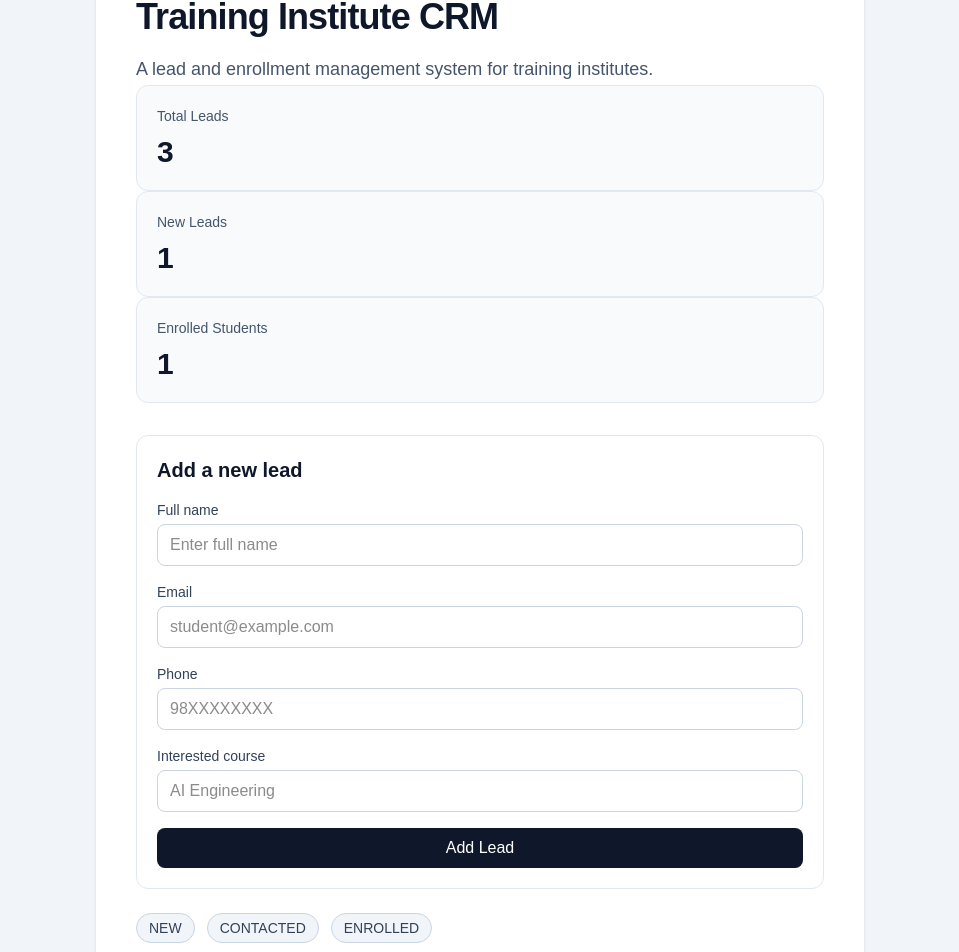
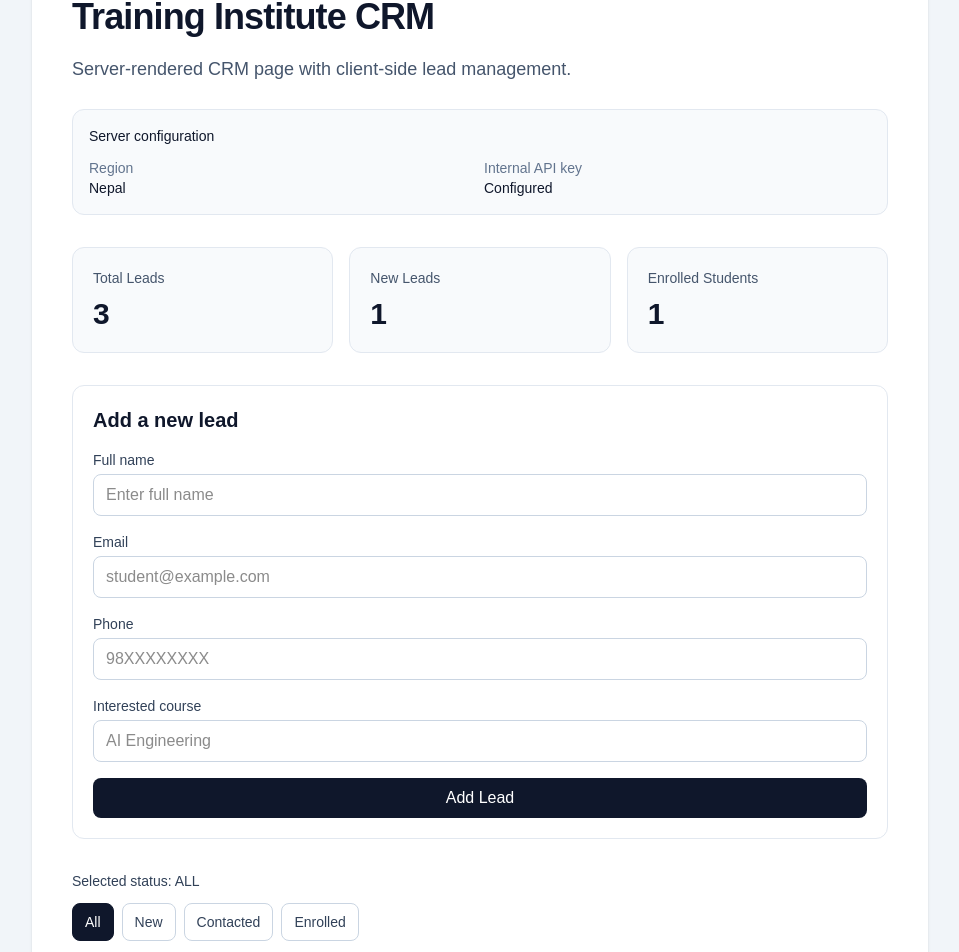
Before and after one commit to 8Prashant88/Training-Institute-CRM, a Next.js app: page / in a window 1280 px wide. Shown: the part 99-1051 px from the top of the page, without its empty margins (160-1119 px from the left). Built offline with nearby package versions, Linux system fonts and the light colour scheme; no server answers.

Commit message:
refactor: separate server and client components

```diff
--- a/src/app/page.tsx
+++ b/src/app/page.tsx
@@ -1,70 +1,14 @@
-"use client";
-
-import { useState } from "react";
-import DashboardStat from "@/components/DashboardStat";
-import LeadList from "@/components/LeadList";
-import LeadStatusBadge from "@/components/LeadStatusBadge";
-import type { Lead } from "@/types/lead";
-import InquiryForm from "@/components/InquiryForm";
-
-type StatusFilter = "ALL" | Lead["status"];
-
-const sampleLeads: Lead[] = [
-  {
-    id: "lead-001",
-    fullName: "Prashant Sapkota",
-    email: "prashant@example.com",
-    phone: "9800000000",
-    interestedCourse: "AI Engineering",
-    status: "NEW",
-  },
-  {
-    id: "lead-002",
-    fullName: "Sita Sharma",
-    email: "sita@example.com",
-    phone: "9800000001",
-    interestedCourse: "Data Science",
-    status: "CONTACTED",
-  },
-  {
-    id: "lead-003",
-    fullName: "Rohan Thapa",
-    email: "rohan@example.com",
-    phone: "9800000002",
-    interestedCourse: "Cybersecurity",
-    status: "ENROLLED",
-  },
-];
+import LeadManager from "@/components/LeadManager";
+import { initialLeads } from "@/data/initial-leads";
+import { getServerConfigSummary } from "@/lib/server-config";
 
 export default function HomePage() {
-  const [leads, setLeads] = useState<Lead[]>(sampleLeads);
-
-  const [selectedStatus, setSelectedStatus] = useState<StatusFilter>("ALL");
-
-  const filteredLeads =
-    selectedStatus === "ALL"
-      ? leads
-      : leads.filter((lead) => lead.status === selectedStatus);
-
-  function getFilterButtonClass(status: StatusFilter) {
-    const baseClasses =
-      "rounded-lg border px-3 py-2 text-sm font-medium transition";
-
-    if (selectedStatus === status) {
-      return `${baseClasses} border-slate-900 bg-slate-900 text-white`;
-    }
-
-    return `${baseClasses} border-slate-300 bg-white text-slate-700 hover:bg-slate-100`;
-  }
-  function handleCreateLead(newLead: Lead) {
-    setLeads((currentLeads) => [newLead, ...currentLeads]);
-  }
-
+  const configSummary = getServerConfigSummary();
   return (
-    <main className="flex min-h-screen items-center justify-center bg-slate-100 p-6">
-      <section className="w-full max-w-3xl rounded-2xl bg-white p-10 shadow-sm">
+    <main className="min-h-screen bg-slate-100 p-6">
+      <section className="mx-auto w-full max-w-4xl rounded-2xl bg-white p-10 shadow-sm">
         <p className="mb-3 text-sm font-semibold uppercase tracking-wider text-slate-500">
-          Day 2
+          Day 4
         </p>
 
         <h1 className="text-4xl font-bold tracking-tight text-slate-900">
@@ -72,69 +16,33 @@ export default function HomePage() {
         </h1>
 
         <p className="mt-4 max-w-2xl text-lg leading-8 text-slate-600">
-          A lead and enrollment management system for training institutes.
+          Server-rendered CRM page with client-side lead management.
         </p>
-
-        <DashboardStat label="Total Leads" value={leads.length} />
-
-        <DashboardStat
-          label="New Leads"
-          value={leads.filter((lead) => lead.status === "NEW").length}
-        />
-
-        <DashboardStat
-          label="Enrolled Students"
-          value={leads.filter((lead) => lead.status === "ENROLLED").length}
-        />
-        <InquiryForm onCreateLead={handleCreateLead} />
-
-        <div className="mt-6 flex flex-wrap gap-3">
-          <LeadStatusBadge status="NEW" />
-          <LeadStatusBadge status="CONTACTED" />
-          <LeadStatusBadge status="ENROLLED" />
-        </div>
-        <div className="mt-8">
-          <p className="mb-3 text-sm font-medium text-slate-700">
-            Selected status: {selectedStatus}
+        <div className="mt-6 rounded-xl border border-slate-200 bg-slate-50 p-4">
+          <p className="text-sm font-medium text-slate-900">
+            Server configuration
           </p>
 
-          <div className="flex flex-wrap gap-2">
-            <button
-              type="button"
-              onClick={() => setSelectedStatus("ALL")}
-              className={getFilterButtonClass("ALL")}
-            >
-              All
-            </button>
+          <dl className="mt-3 grid gap-2 text-sm sm:grid-cols-2">
+            <div>
+              <dt className="text-slate-500">Region</dt>
+              <dd className="font-medium text-slate-900">
+                {configSummary.region}
+              </dd>
+            </div>
 
-            <button
-              type="button"
-              onClick={() => setSelectedStatus("NEW")}
-              className={getFilterButtonClass("NEW")}
-            >
-              New
-            </button>
+            <div>
+              <dt className="text-slate-500">Internal API key</dt>
+              <dd className="font-medium text-slate-900">
+                {configSummary.internalApiKeyConfigured
+                  ? "Configured"
+                  : "Missing"}
+              </dd>
+            </div>
+          </dl>
+        </div>
 
-            <button
-              type="button"
-              onClick={() => setSelectedStatus("CONTACTED")}
-              className={getFilterButtonClass("CONTACTED")}
-            >
-              Contacted
-            </button>
-
-            <button
-              type="button"
-              onClick={() => setSelectedStatus("ENROLLED")}
-              className={getFilterButtonClass("ENROLLED")}
-            >
-              Enrolled
-            </button>
-          </div>
-        </div>
-        <div className="mt-8">
-          <LeadList leads={filteredLeads} />
-        </div>
+        <LeadManager initialLeads={initialLeads} />
       </section>
     </main>
   );
--- /dev/null
+++ b/src/components/LeadManager.tsx
@@ -0,0 +1,141 @@
+"use client";
+
+import { useState } from "react";
+import DashboardStat from "@/components/DashboardStat";
+import InquiryForm from "@/components/InquiryForm";
+import LeadList from "@/components/LeadList";
+import type { Lead } from "@/types/lead";
+
+
+type StatusFilter = "ALL" | Lead["status"];
+
+type LeadManagerProps = {
+  initialLeads: Lead[];
+};
+
+export default function LeadManager({
+  initialLeads,
+}: LeadManagerProps) {
+  const [leads, setLeads] =
+    useState<Lead[]>(initialLeads);
+
+  const [selectedStatus, setSelectedStatus] =
+    useState<StatusFilter>("ALL");
+
+  const filteredLeads =
+    selectedStatus === "ALL"
+      ? leads
+      : leads.filter(
+          (lead) => lead.status === selectedStatus,
+        );
+
+  const newLeadCount = leads.filter(
+    (lead) => lead.status === "NEW",
+  ).length;
+
+  const enrolledLeadCount = leads.filter(
+    (lead) => lead.status === "ENROLLED",
+  ).length;
+
+  function handleCreateLead(newLead: Lead) {
+    setLeads((currentLeads) => [
+      newLead,
+      ...currentLeads,
+    ]);
+  }
+
+  function getFilterButtonClass(
+    status: StatusFilter,
+  ) {
+    const baseClasses =
+      "rounded-lg border px-3 py-2 text-sm font-medium transition";
+
+    if (selectedStatus === status) {
+      return `${baseClasses} border-slate-900 bg-slate-900 text-white`;
+    }
+
+    return `${baseClasses} border-slate-300 bg-white text-slate-700 hover:bg-slate-100`;
+  }
+
+  return (
+
+    <>
+      <div className="mt-8 grid gap-4 sm:grid-cols-3">
+        <DashboardStat
+          label="Total Leads"
+          value={leads.length}
+        />
+
+        <DashboardStat
+          label="New Leads"
+          value={newLeadCount}
+        />
+
+        <DashboardStat
+          label="Enrolled Students"
+          value={enrolledLeadCount}
+        />
+      </div>
+
+      <InquiryForm
+        onCreateLead={handleCreateLead}
+      />
+
+      <section className="mt-8">
+        <p className="mb-3 text-sm font-medium text-slate-700">
+          Selected status: {selectedStatus}
+        </p>
+
+        <div className="flex flex-wrap gap-2">
+          <button
+            type="button"
+            onClick={() =>
+              setSelectedStatus("ALL")
+            }
+            className={getFilterButtonClass("ALL")}
+          >
+            All
+          </button>
+
+          <button
+            type="button"
+            onClick={() =>
+              setSelectedStatus("NEW")
+            }
+            className={getFilterButtonClass("NEW")}
+          >
+            New
+          </button>
+
+          <button
+            type="button"
+            onClick={() =>
+              setSelectedStatus("CONTACTED")
+            }
+            className={getFilterButtonClass(
+              "CONTACTED",
+            )}
+          >
+            Contacted
+          </button>
+
+          <button
+            type="button"
+            onClick={() =>
+              setSelectedStatus("ENROLLED")
+            }
+            className={getFilterButtonClass(
+              "ENROLLED",
+            )}
+          >
+            Enrolled
+          </button>
+        </div>
+
+        <div className="mt-8">
+          <LeadList leads={filteredLeads} />
+        </div>
+      </section>
+    </>
+  );
+}
--- /dev/null
+++ b/src/data/initial-leads.ts
@@ -0,0 +1,28 @@
+import type { Lead } from "@/types/lead";
+
+export const initialLeads: Lead[] = [
+  {
+    id: "lead-001",
+    fullName: "Prashant Sapkota",
+    email: "prashant@example.com",
+    phone: "9800000000",
+    interestedCourse: "AI Engineering",
+    status: "NEW",
+  },
+  {
+    id: "lead-002",
+    fullName: "Sita Sharma",
+    email: "sita@example.com",
+    phone: "9800000001",
+    interestedCourse: "Data Science",
+    status: "CONTACTED",
+  },
+  {
+    id: "lead-003",
+    fullName: "Rohan Thapa",
+    email: "rohan@example.com",
+    phone: "9800000002",
+    interestedCourse: "Cybersecurity",
+    status: "ENROLLED",
+  },
+];
--- /dev/null
+++ b/src/lib/server-config.ts
@@ -0,0 +1,23 @@
+import "server-only";
+
+const internalApiKey =
+  process.env.CRM_INTERNAL_API_KEY;
+
+if (!internalApiKey) {
+  throw new Error(
+    "CRM_INTERNAL_API_KEY is not configured.",
+  );
+}
+
+export const serverConfig = {
+  internalApiKey,
+  region: process.env.CRM_REGION ?? "Nepal",
+};
+
+export function getServerConfigSummary() {
+  return {
+    region: serverConfig.region,
+    internalApiKeyConfigured:
+      serverConfig.internalApiKey.length > 0,
+  };
+}
```
